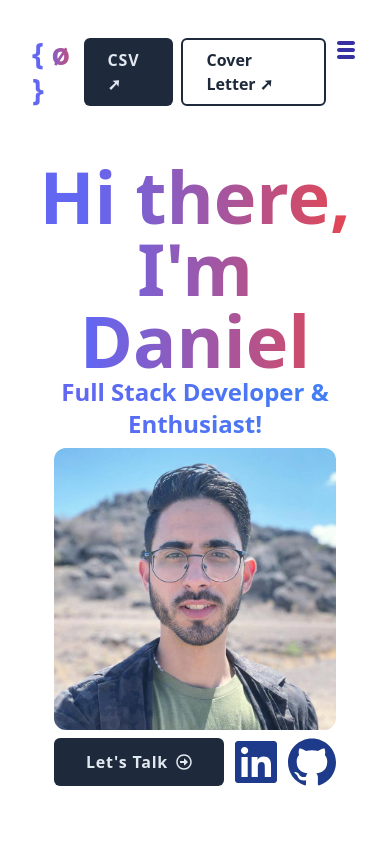
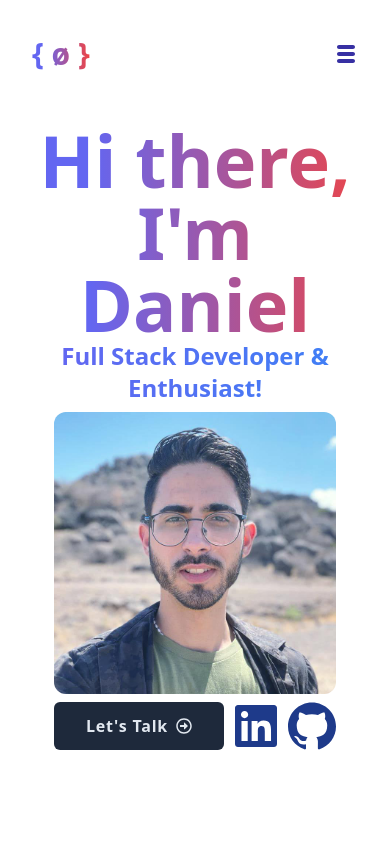
Before and after one commit to danielFernandezDj/dani-portfolio-app, a React (Vite) app: page / in a window 390 px wide. Shown: the top 844 px of the page. Built offline with nearby package versions, Linux system fonts and the light colour scheme.

Commit message:
making hiddeon the navbar buttons

```diff
--- a/src/App.jsx
+++ b/src/App.jsx
@@ -64,13 +64,13 @@ function NavBar() {
         {/* –––––––––––––––––––––––––––– Right side - Icons –––––––––––––––––––––––––––– */}
         <div className="flex gap-2">
           <a href='https://docs.google.com/document/d/1RQ8uI58cl7uD3EA8v6hDp6M4YfOU0pwrCeszlcx7_eM/edit?usp=sharing' target='_Blank'
-            className="flex justify-center items-center gap-2 rounded-md / py-2 px-6 font-bold btn-hover-animation"
+            className="flex justify-center items-center gap-2 rounded-md / py-2 px-6 font-bold btn-hover-animation lg:block hidden"
           >
             CSV ➚
           </a>
           <a href='https://docs.google.com/document/d/1ZdKekTgWMx22usWVeI8DbfDKO-m8UUrzPbLImbZnJSE/edit?usp=sharing' target='_Blank'
             className="flex justify-center items-center gap-2 rounded-md /
-            py-2 px-6 text-slate-800 font-bold bg-transparent border-2 border-slate-800 hover:border-blue-600 hover:text-blue-600"
+            py-2 px-6 text-slate-800 font-bold bg-transparent border-2 border-slate-800 hover:border-blue-600 hover:text-blue-600 md:block hidden"
           >
             Cover Letter ➚
           </a>
```
